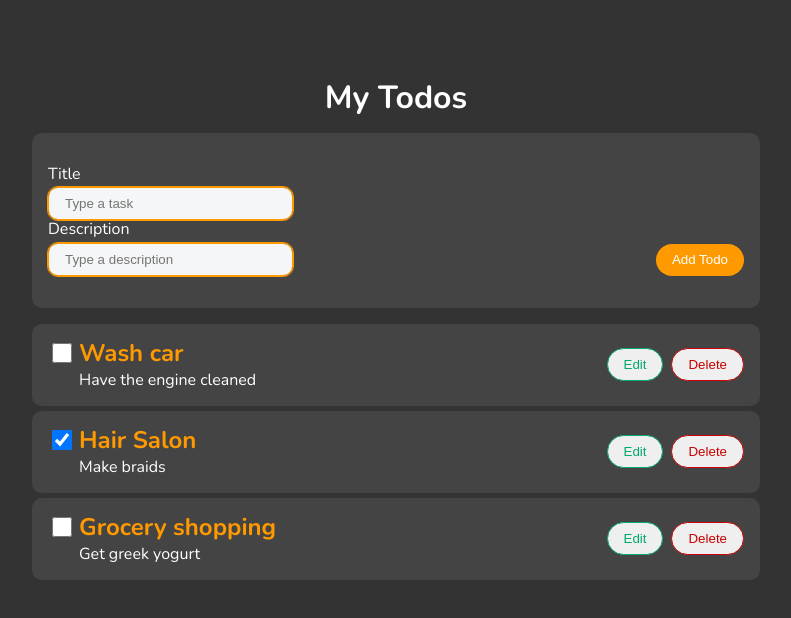
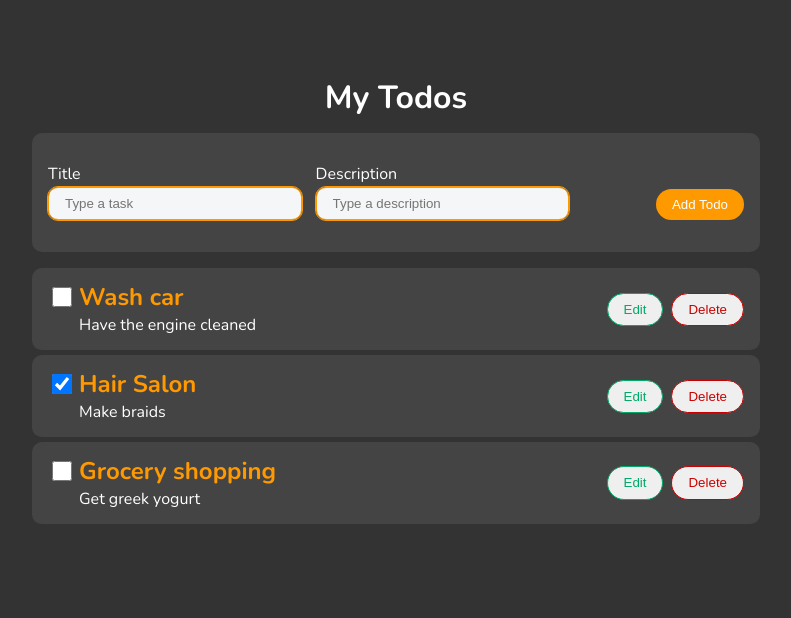
Before and after one commit to shakiraakinleye/todo-app, a React (Create React App) app: page / in a window 1280 px wide. Shown: the top 618 px of the page, without its empty margins (244-1035 px from the left). Built offline with nearby package versions, Linux system fonts and the light colour scheme.

Commit message:
chore: renamed new todo input container class

```diff
--- a/src/components/styles/addTodo.css
+++ b/src/components/styles/addTodo.css
@@ -7,7 +7,7 @@
   gap: 16px;
 }
 
-.input__container {
+.todo__form {
   width: 100%;
   display: flex;
   flex-direction: column;
@@ -44,7 +44,7 @@
     justify-content: space-between;
   }
 
-  .input__container {
+  .todo__form {
     width: 70%;
     flex-direction: row;
     align-items: center;
```
